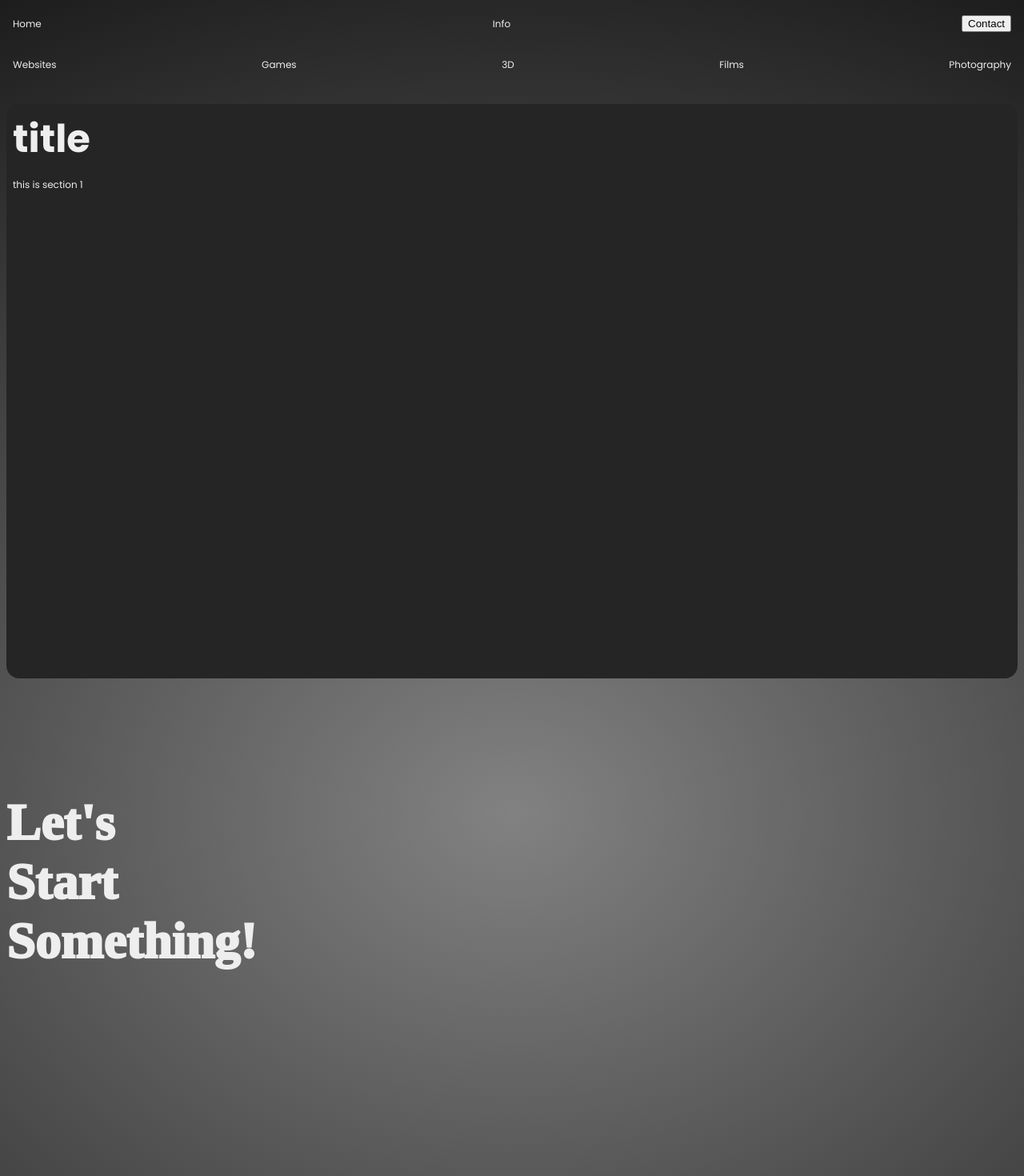
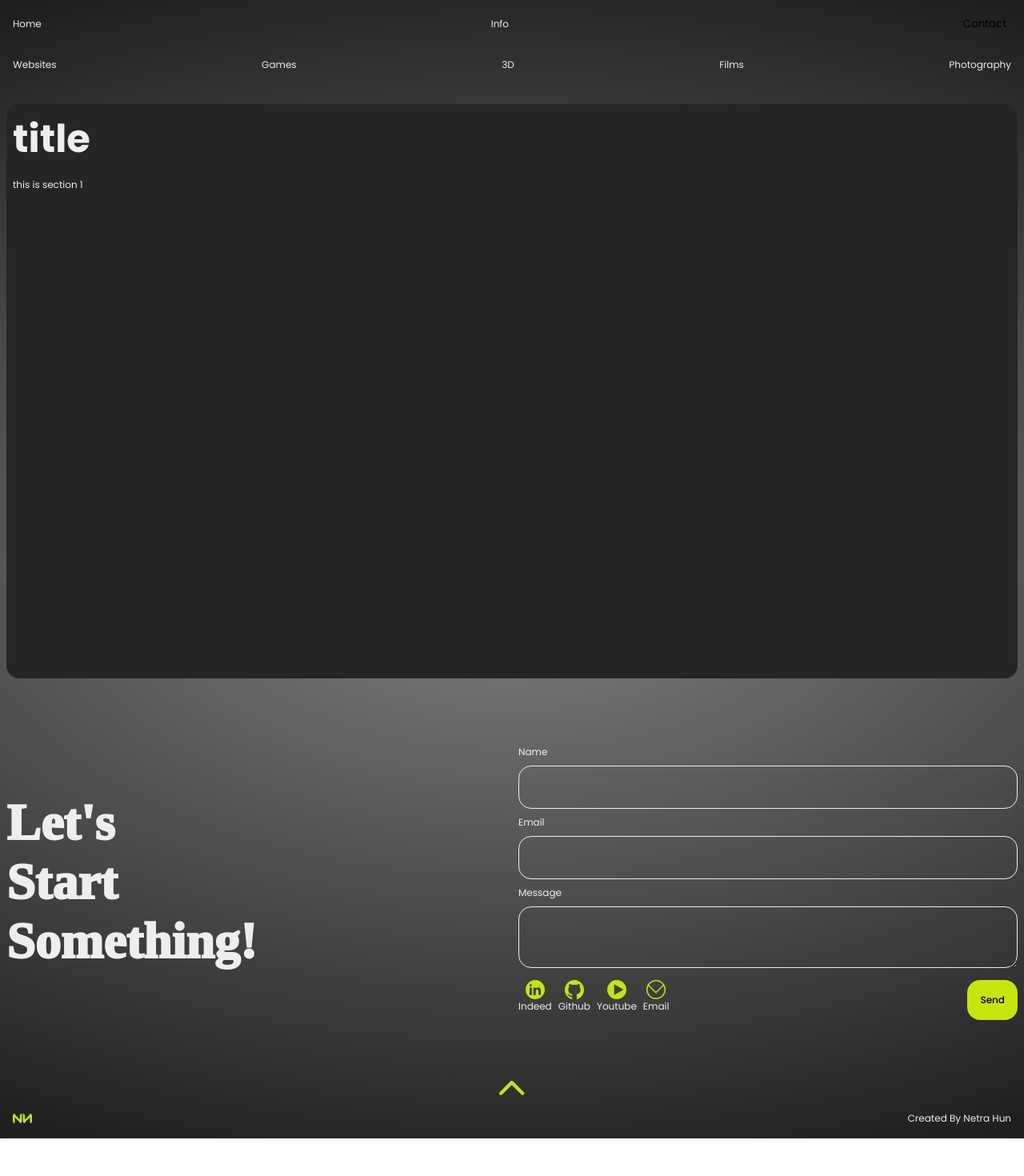
Before and after one commit to Ho0b/portfolio3, a React (Vite) app: page / in a window 1280 px wide. Shown: the top 1470 px of the page at 80% size. After the commit the page ends 1423 px from the top, so only its background shows below. Built offline with nearby package versions, Linux system fonts and the light colour scheme; a web font is replaced by a local one.

Commit message:
added breakpoints for tablet

```diff
--- a/src/App.css
+++ b/src/App.css
@@ -64,6 +64,14 @@ header {
     & a {
         height: fit-content;
         font-size: var(--fsize_medium);
+    }
+
+    & button{
+        background-color: transparent;
+        font-family: var(--font2);
+        border: none;
+
+        cursor: pointer;;
     }
 }
 
@@ -230,11 +238,11 @@ footer {
 
         & input,
         & textarea {
-            background-color: var(--unfocused);
+            background-color: transparent;
 
             inline-size: 100%;
             max-width: 100%;
-            border: 0px solid transparent;
+            border: 1px solid var(--secondary);
             border-radius: 16px;
             padding: 16px;
 
@@ -248,6 +256,7 @@ footer {
 
             &:focus {
                 background-color: var(--focused);
+                border: 0px solid transparent;
                 outline: 1px solid var(--accent);
             }
 
@@ -356,7 +365,20 @@ footer {
 
 @media only screen and (min-width: 810px) {
     #contact {
+        flex-direction: row;
+
+
+        & form{
+            height: 100%;
+            width: 50%;
+            max-width: 720px;
+            margin: auto;
+        }
+
         & #contact_cta {
+            height: 100%;
+            width: 50%;
+
             & span {
                 font-size: var(--fsize_gigachungus);
             }
--- a/src/pageComponents/contact.jsx
+++ b/src/pageComponents/contact.jsx
@@ -41,10 +41,10 @@ export default function Contact(){
 
                 <motion.div className="form_group flex_row" variants={item_fadeIn_1s}>
                     <motion.ul id="form_socials" variants={container_variants} initial="hide" whileInView="show" viewport={{once: true}}>
-                        <motion.li variants={item_fadeIn_1s}>{linkedinIcon}Indeed</motion.li>
-                        <motion.li variants={item_fadeIn_1s}>{githubIcon}Github</motion.li>
-                        <motion.li variants={item_fadeIn_1s}>{youtubeIcon}Youtube</motion.li>
-                        <motion.li variants={item_fadeIn_1s}>{emailIcon}Email</motion.li>
+                        <motion.li variants={item_fadeIn_1s}><a href="https://www.linkedin.com/in/nhun/" target="_blank">{linkedinIcon}Indeed</a></motion.li>
+                        <motion.li variants={item_fadeIn_1s}><a href="https://github.com/Ho0b" target="_blank">{githubIcon}Github</a></motion.li>
+                        <motion.li variants={item_fadeIn_1s}><a href="https://www.youtube.com/@netrahun" target="_blank">{youtubeIcon}Youtube</a></motion.li>
+                        <motion.li variants={item_fadeIn_1s}><a href="mailto:">{emailIcon}Email</a></motion.li>
                     </motion.ul>
 
                     <motion.div id="buttonContainer" variants={container_variants} initial="hide" whileInView="show" viewport={{once: true}}>
```
Also changed, not shown: src/App.jsx (+0 -12 lines).
